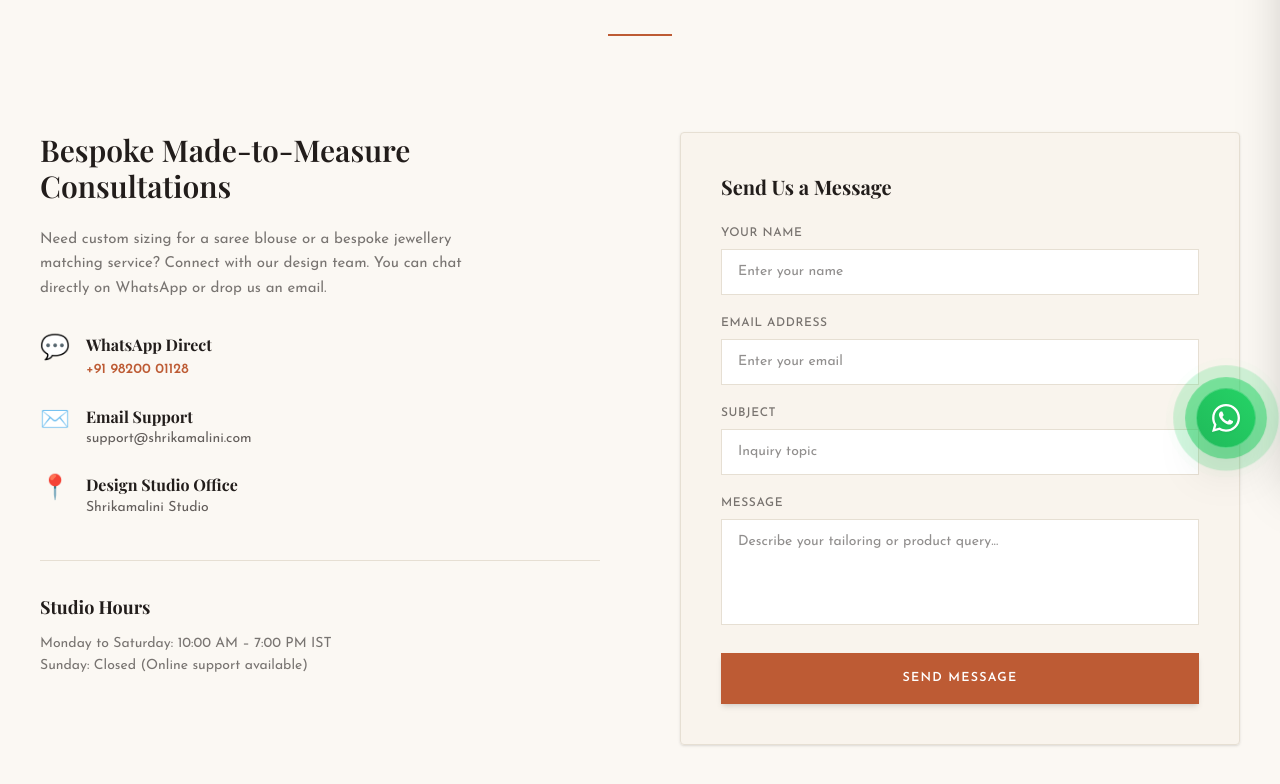
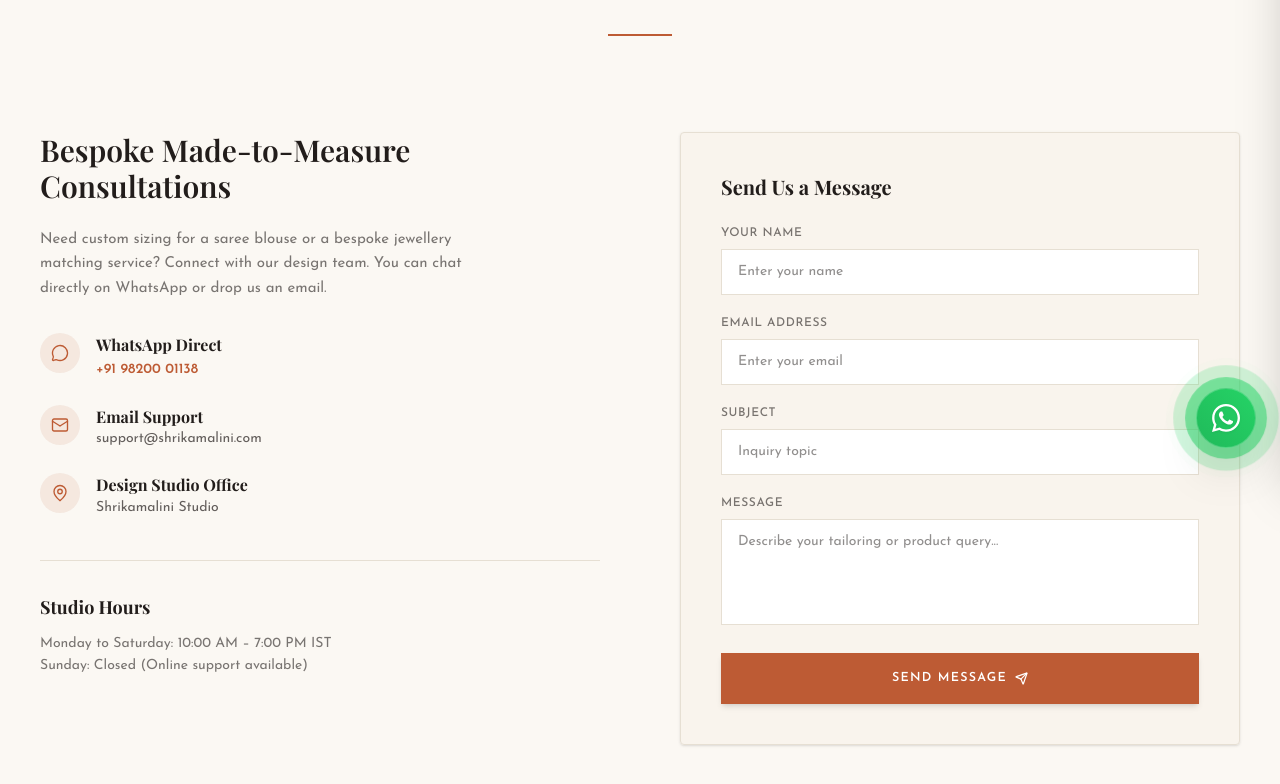
Before and after one commit to Sugaam-dev/Fashion-E-commerce, a React (Vite) app: page /contact in a window 1280 px wide. Shown: the part 328-1112 px from the top of the page. Built offline with nearby package versions, Linux system fonts and the light colour scheme; a web font is replaced by a local one.

Commit message:
contactpage updated

```diff
--- a/src/components/ContactPage.jsx
+++ b/src/components/ContactPage.jsx
@@ -1,4 +1,5 @@
 import { useState } from "react";
+import { MessageCircle, Mail, MapPin, Send } from "lucide-react";
 import { useCart } from "../CartContext.jsx";
 
 export default function ContactPage() {
@@ -38,29 +39,35 @@
             </p>
 
             <div className="space-y-6 mb-10">
-              <div className="flex gap-4">
-                <span className="text-2xl">💬</span>
+              <div className="flex gap-4 items-start">
+                <div className="w-10 h-10 rounded-full bg-rust/10 flex items-center justify-center text-rust flex-shrink-0">
+                  <MessageCircle size={18} className="stroke-[1.8]" />
+                </div>
                 <div>
                   <h4 className="font-serif text-base font-bold text-charcoal">WhatsApp Direct</h4>
                   <a
-                  href="https://wa.me/919820001128?text=Hello%20Shrikamalini,%20I%20would%20like%20to%20schedule%20a%20made-to-measure%20stylist%20consultation."
-                  target="_blank"
-                  rel="noopener noreferrer"
-                  className="text-sm text-rust font-semibold hover:underline"
-                >
-                  +91 98200 01128
-                </a>
+                    href="https://wa.me/919820001138?text=Hello%20Shrikamalini,%20I%20would%20like%20to%20schedule%20a%20made-to-measure%20stylist%20consultation."
+                    target="_blank"
+                    rel="noopener noreferrer"
+                    className="text-sm text-rust font-semibold hover:underline"
+                  >
+                    +91 98200 01138
+                  </a>
                 </div>
               </div>
-              <div className="flex gap-4">
-                <span className="text-2xl">✉️</span>
+              <div className="flex gap-4 items-start">
+                <div className="w-10 h-10 rounded-full bg-rust/10 flex items-center justify-center text-rust flex-shrink-0">
+                  <Mail size={18} className="stroke-[1.8]" />
+                </div>
                 <div>
                   <h4 className="font-serif text-base font-bold text-charcoal">Email Support</h4>
                   <p className="text-sm text-charcoal/70">support@shrikamalini.com</p>
                 </div>
               </div>
-              <div className="flex gap-4">
-                <span className="text-2xl">📍</span>
+              <div className="flex gap-4 items-start">
+                <div className="w-10 h-10 rounded-full bg-rust/10 flex items-center justify-center text-rust flex-shrink-0">
+                  <MapPin size={18} className="stroke-[1.8]" />
+                </div>
                 <div>
                   <h4 className="font-serif text-base font-bold text-charcoal">Design Studio Office</h4>
                   <p className="text-sm text-charcoal/70 leading-relaxed">
@@ -129,9 +136,10 @@
               </div>
               <button
                 type="submit"
-                className="w-full py-4 bg-rust hover:bg-rust-deep text-white text-[12.5px] tracking-widest uppercase font-semibold shadow-md transition-colors cursor-pointer"
+                className="w-full py-4 bg-rust hover:bg-rust-deep text-white text-[12.5px] tracking-widest uppercase font-semibold shadow-md transition-colors cursor-pointer flex items-center justify-center gap-2"
               >
-                Send Message
+                <span>Send Message</span>
+                <Send size={13} className="stroke-[2.2]" />
               </button>
             </form>
           </div>
--- a/src/components/WhatsAppWidget.jsx
+++ b/src/components/WhatsAppWidget.jsx
@@ -11,7 +11,7 @@
 
         {/* Floating Button */}
         <a
-          href="https://wa.me/919820001128?text=Hello%20Shrikamalini,%20I'm%20visiting%20your%20online%20boutique%20and%20would%20love%20to%20consult%20with%20a%20stylist%20about%20custom%20tailoring%20and%20bespoke%20designs!"
+          href="https://wa.me/919820001138?text=Hello%20Shrikamalini,%20I'm%20visiting%20your%20online%20boutique%20and%20would%20love%20to%20consult%20with%20a%20stylist%20about%20custom%20tailoring%20and%20bespoke%20designs!"
           target="_blank"
           rel="noopener noreferrer"
           className="absolute inset-0 bg-gradient-to-tr from-[#20ba5a] to-[#25D366] hover:from-[#1da750] hover:to-[#22c35e] text-white rounded-full shadow-2xl flex items-center justify-center transition-all duration-300 hover:scale-110 hover:-rotate-6 cursor-pointer z-10 border border-white/20"
```
